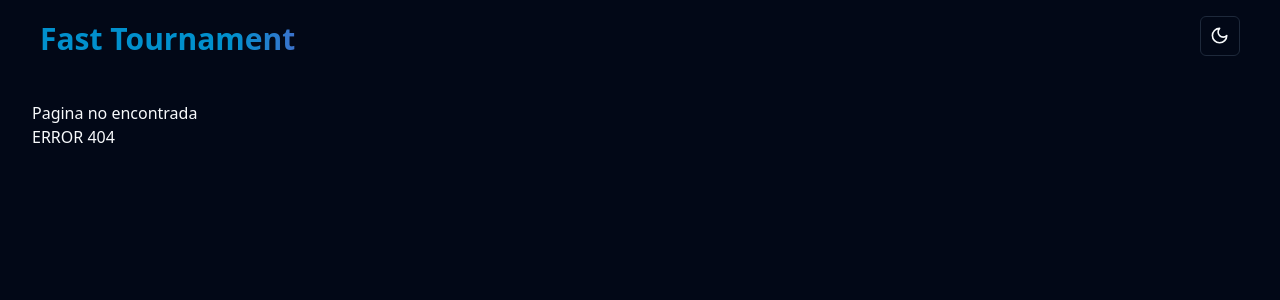
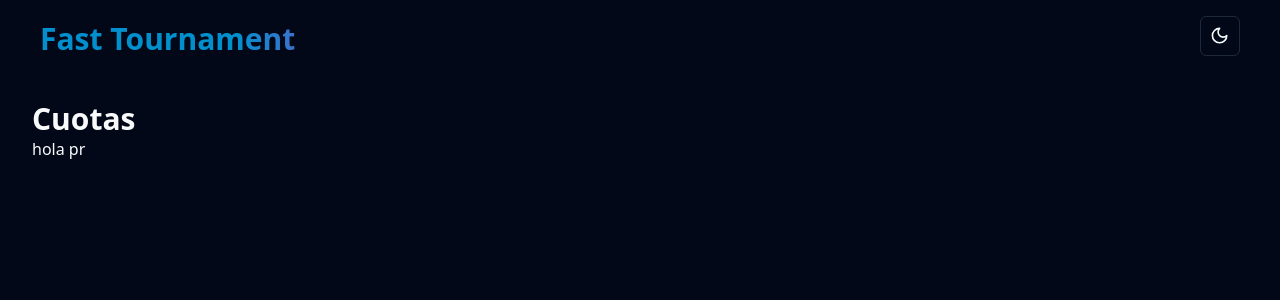
Before and after one commit to oliveramarilla14/org-front, a React (Vite) app: page /cuotas in a window 1280 px wide. Before the commit this address had no page. Shown: the top 300 px of the page. Built offline with nearby package versions, Linux system fonts and the light colour scheme.

Commit message:
starting cuota table

```diff
--- a/package.json
+++ b/package.json
@@ -24,6 +24,7 @@
     "@radix-ui/react-tabs": "^1.1.0",
     "@radix-ui/react-toast": "^1.1.5",
     "@radix-ui/react-tooltip": "^1.0.7",
+    "@tanstack/react-table": "^8.19.2",
     "axios": "^1.7.2",
     "class-variance-authority": "^0.7.0",
     "clsx": "^2.1.1",
--- a/src/App.tsx
+++ b/src/App.tsx
@@ -13,6 +13,7 @@ import { useToast } from './components/ui/use-toast';
 import { CustomAxiosError } from './types/error';
 import { errorToast } from './components/toast/errorToast';
 import StatsView from './views/stats/stats.view';
+import CuotasView from './views/Cuotas/cuotas.view';
 
 function App() {
   const { toast } = useToast();
@@ -39,6 +40,7 @@ function App() {
 
             {/* Estadísticas */}
             <Route path='/stats' element={<StatsView />} />
+            <Route path='/cuotas' element={<CuotasView />} />
 
             <Route path='/test' element={<Test />} />
             <Route path='*' element={<NotFound />} />
--- /dev/null
+++ b/src/components/views/cuotas/CuotaTable.tsx
@@ -0,0 +1,3 @@
+export default function CuotaTable() {
+  return <table>hola pr</table>;
+}
--- /dev/null
+++ b/src/views/Cuotas/cuotas.view.tsx
@@ -0,0 +1,10 @@
+import Layout from '@/Layouts/Layout';
+import CuotaTable from '@/components/views/cuotas/CuotaTable';
+
+export default function CuotasView() {
+  return (
+    <Layout title='Cuotas'>
+      <CuotaTable />
+    </Layout>
+  );
+}
--- a/src/views/Index.tsx
+++ b/src/views/Index.tsx
@@ -18,6 +18,7 @@ export default function Index() {
         </Bento>
         <Bento title='Equipos' className='md:col-span-4' link='/clubs' />
         <Bento title='Estadísticas' className='md:col-span-4' link='/stats' />
+        <Bento title='Cuotas' className='md:col-span-4' link='/cuotas' />
       </div>
     </Layout>
   );
```
Also changed, not shown: 1 other file (tests, documents, lock files or other folders).
